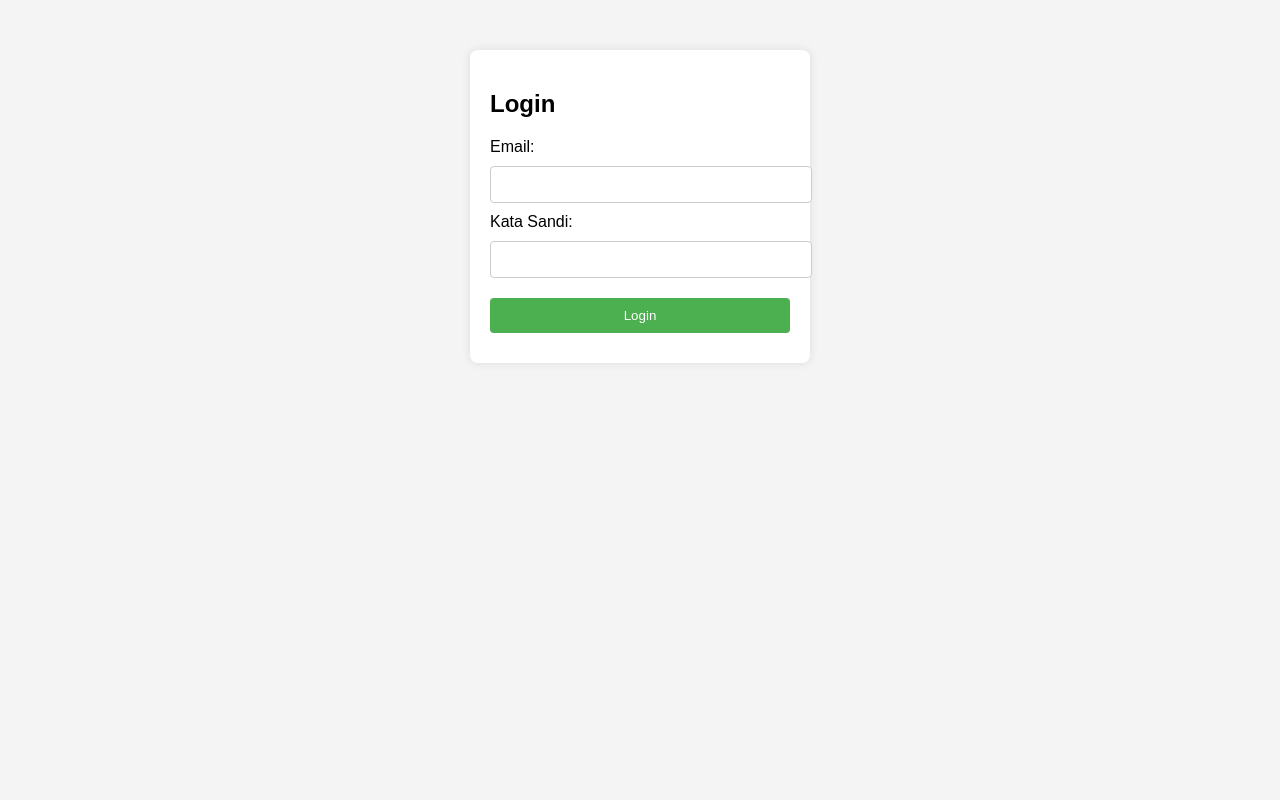
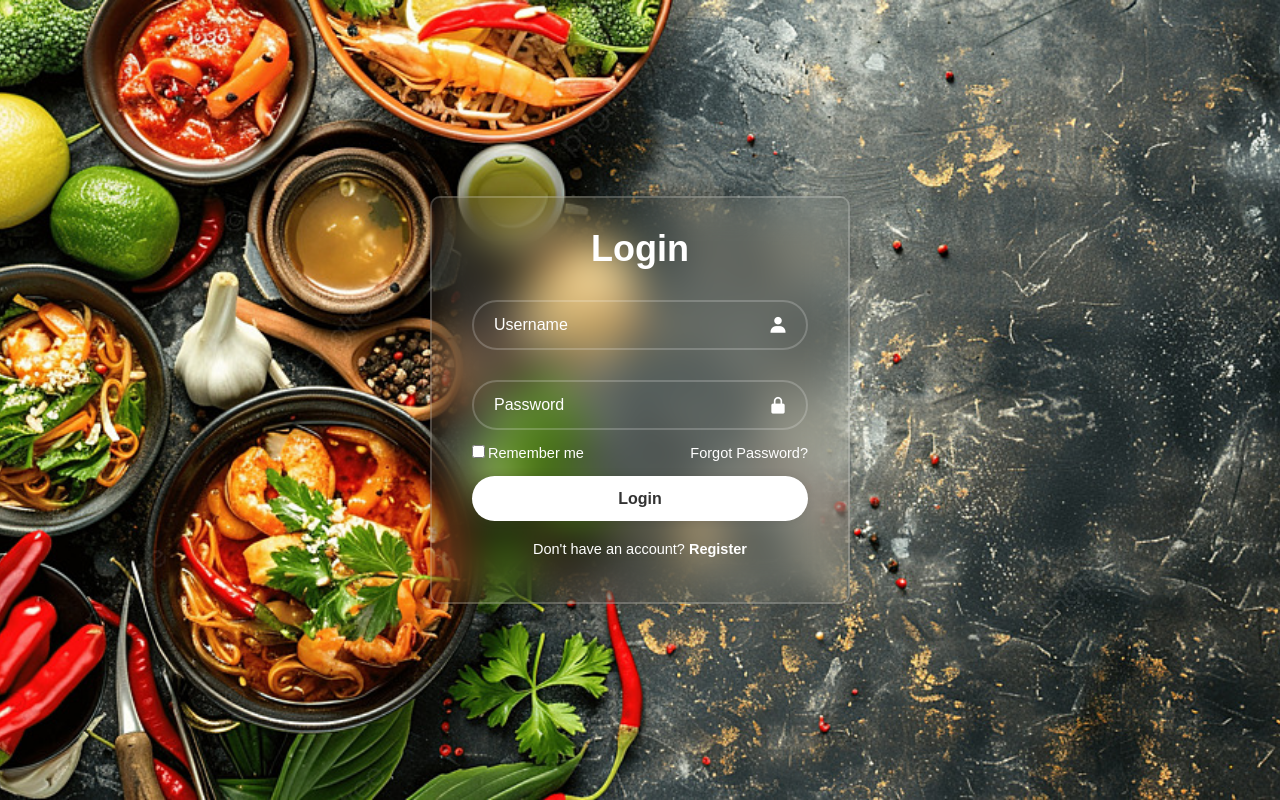
Before and after one commit to edonurcahyo/Food-Recipe-Website, a PHP site: page /login.php in a window 1280 px wide. Run offline with PHP 8.4, Linux system fonts and the light colour scheme.

Commit message:
update login dan register
memperbarui login register dan css nya

```diff
--- /dev/null
+++ b/css/login.css
@@ -0,0 +1,115 @@
+*{
+    margin: 0;
+    padding: 0;
+    box-sizing: border-box;
+    font-family: "Poppins", sans-serif;
+}
+
+body{
+    display: flex;
+    justify-content: center;
+    align-items: center;
+    min-height: 100vh;
+    background: url('/image/image.png');
+    background-size: cover;
+    background-position: center;
+}
+
+.wrapper{
+    width: 420px;
+    background: transparent;
+    border: 2px solid rgba(255, 255, 255, .2);
+    backdrop-filter: blur(20px);
+    box-shadow: 0 0 10px rgba(0, 0, 0, .2);
+    color: white;
+    border-radius: 10px;
+    padding: 30px 40px;
+}
+
+.wrapper h1{
+    font-size: 36px;
+    text-align: center;
+}
+
+.wrapper .input-box{
+    position: relative;
+    width: 100%;
+    height: 50px;
+    margin: 30px 0;
+}
+
+.input-box input{
+    width: 100%;
+    height: 100%;
+    background: transparent;
+    border: none;
+    outline: none;
+    border: 2px solid rgba(255, 255, 255, .2);
+    border-radius: 40px;
+    font-size: 16px;
+    color: white;
+    padding: 20px 45px 20px 20px;
+}
+
+.input-box input::placeholder{
+    color: white;
+}
+
+.input-box i{
+    position: absolute;
+    right: 20px;
+    top: 50%;
+    transform: translateY(-50%);
+    font-size: 20px;
+}
+
+.wrapper .remember-forgot{
+    display: flex;
+    justify-content: space-between;
+    font-size: 14.5px;
+    margin: -15px 0 15px;
+}
+
+.remember-forgot label input{
+    accent-color: #ffff;
+    margin-right: 3px;
+}
+
+.remember-forgot a{
+    color: white;
+    text-decoration: none;
+}
+
+.remember-forgot a:hover{
+    text-decoration: underline;
+}
+
+.register-link a:hover{
+    text-decoration: underline;
+}
+
+.wrapper .btn{
+    width: 100%;
+    height: 45px;
+    background: white;
+    border: none;
+    outline: none;
+    border-radius: 40px;
+    box-shadow: 0 0 10px rgba(0, 0, 0, .1);
+    cursor: pointer;
+    font-size: 16px;
+    color: #333;
+    font-weight: 600;
+}
+
+.wrapper .register-link{
+    font-size: 14.5px;
+    text-align: center;
+    margin: 20px 0 15px;
+}
+
+.register-link p a{
+    color: white;
+    text-decoration: none;
+
+}
--- a/home.php
+++ b/home.php
@@ -24,7 +24,7 @@ $conn->close();
     <meta charset="UTF-8">
     <meta name="viewport" content="width=device-width, initial-scale=1.0">
     <title>Halaman Utama</title>
-    <link rel="stylesheet" href="/Food-Recipe-Website/css/style.css">
+    <link rel="stylesheet" href="css\style.css">
 </head>
 <body>
     <div class="navbar">
--- a/login.php
+++ b/login.php
@@ -1,52 +1,85 @@
 <?php
 session_start();
+
 if ($_SERVER['REQUEST_METHOD'] == 'POST') {
-    $email = $_POST['email'];
+    $name = $_POST['name'];
     $password = $_POST['password'];
 
     // Koneksi ke database
-    $conn = new mysqli('localhost', 'root', '', 'recipe_app');
+    $conn = new mysqli('localhost', 'root', '', 'food_recipe');
 
+    // Periksa koneksi
     if ($conn->connect_error) {
         die("Koneksi gagal: " . $conn->connect_error);
     }
 
-    // Mencari pengguna berdasarkan email
-    $stmt = $conn->prepare("SELECT * FROM users WHERE email = ?");
-    $stmt->bind_param("s", $email);
+    // Mencari pengguna berdasarkan name
+    $stmt = $conn->prepare("SELECT * FROM users WHERE name = ?");
+    $stmt->bind_param("s", $name);
     $stmt->execute();
     $result = $stmt->get_result();
     $user = $result->fetch_assoc();
 
-    // Verifikasi password
-    if (password_verify($password, $user['password'])) {
-        $_SESSION['user_id'] = $user['id'];
-        $_SESSION['email'] = $user['email'];
-        header("Location: home.php");
+    if ($user) {
+        // Jika pengguna ditemukan, periksa kata sandi
+        if (password_verify($password, $user['password'])) {
+            // Login berhasil, simpan sesi
+            $_SESSION['user_id'] = $user['id'];
+            $_SESSION['name'] = $user['name'];
+            header("Location: home.php");
+            exit();
+        } else {
+            $error_message = "Kata sandi salah!";
+        }
     } else {
-        echo "Email atau kata sandi salah!";
+        $error_message = "Nama atau kata sandi salah!";
     }
 
     $stmt->close();
     $conn->close();
 }
 ?>
-
 <!DOCTYPE html>
-<html lang="id">
+<html lang="en">
 <head>
     <meta charset="UTF-8">
+    <meta http-equiv="X-UA-Compatible" content="IE=edge">
     <meta name="viewport" content="width=device-width, initial-scale=1.0">
-    <title>Login Pengguna</title>
-    <link rel="stylesheet" href="/Food-Recipe-Website/css/style.css">
+    <title>Login Form</title>
+    <link rel="stylesheet" href="css\login.css">
+    <link href="https://unpkg.com/boxicons@2.1.4/css/boxicons.min.css" rel="stylesheet">
 </head>
 <body>
-    <div class="form-container">
-        <h2>Login</h2>
+    <div class="wrapper">
         <form method="POST" action="">
-            <label>Email:</label><input type="email" name="email" required><br>
-            <label>Kata Sandi:</label><input type="password" name="password" required><br>
-            <button type="submit">Login</button>
+            <h1>Login</h1>
+            <?php
+            if (isset($error_message)) {
+                echo "<p style='color:red;'>$error_message</p>";
+            }
+            ?>
+            <div class="input-box">
+                <input type="text" name="name" placeholder="Username" required>
+                <i class='bx bxs-user'></i>
+            </div>
+
+            <div class="input-box">
+                <input type="password" name="password" placeholder="Password" required>
+                <i class='bx bxs-lock-alt'></i>
+            </div>
+
+            <div class="remember-forgot">
+                <label><input type="checkbox">Remember me</label>
+                <a href="#">Forgot Password?</a>
+            </div>
+
+            <button type="submit" class="btn">Login</button>
+
+            <div class="register-link">
+                <p>Don't have an account?
+                    <a href="register.php"> <b>Register</b></a>
+                </p>
+            </div>
         </form>
     </div>
 </body>
```
Also changed, not shown: register.php (+46 -20 lines), image/image.png (added).
